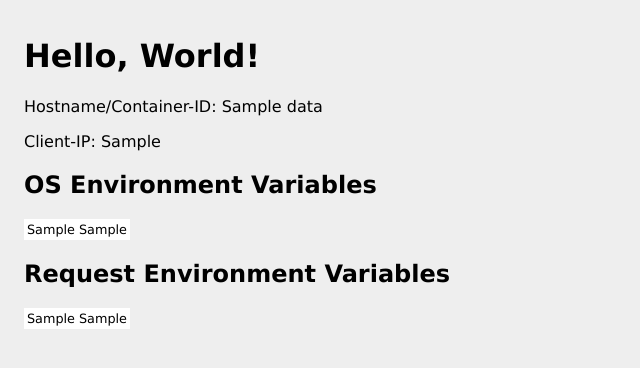
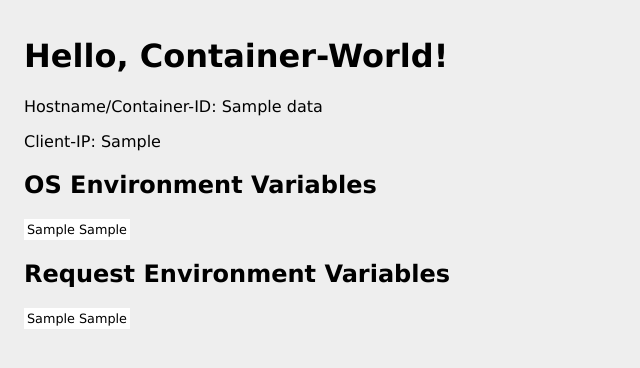
Before and after one commit to matthiashinrichs/dockertest, a Flask app: template app/templates/index.html in a window 1280 px wide. Shown: the top 368 px of the page, without its empty margins (0-640 px from the left). Run offline with Flask 2, Linux system fonts and the light colour scheme; the template is opened without the code that fills it: most values are stand-ins (such as "Sample title", 1, 10 or a date in 2020).

Commit message:
index.html wurden online mit Bitbucket bearbeitet

```diff
--- a/app/templates/index.html
+++ b/app/templates/index.html
@@ -8,7 +8,7 @@
 
 <body>
 
-<h1>Hello, World!</h1>
+<h1>Hello, Container-World!</h1>
 <p>Hostname/Container-ID: {{ data.hostname }}</p>
 <p>Client-IP: {{ data.client_ip }}</p>
 
```
